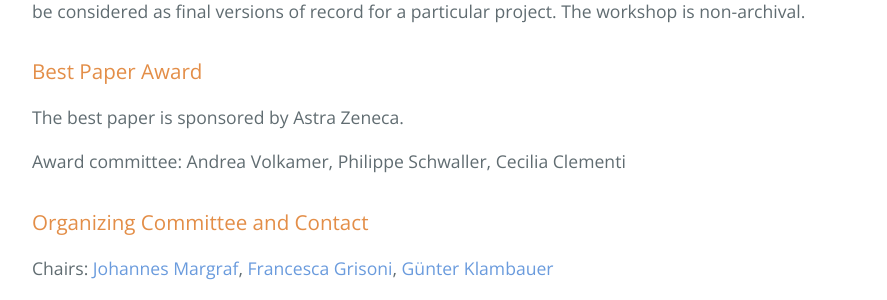
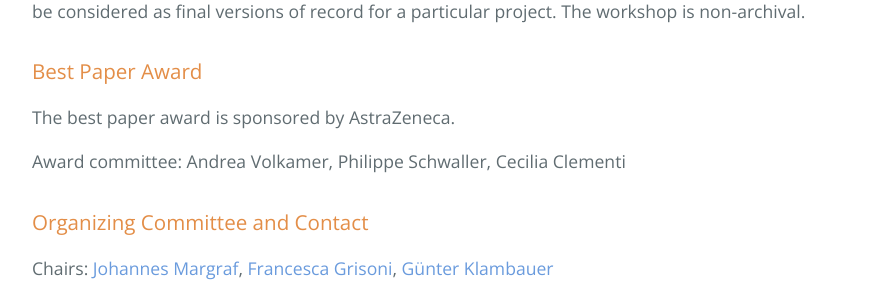
Before and after one commit to moleculediscovery/workshop2024, a Jekyll site: the page built from index.md, in a window 1280 px wide and 900 px high, scrolled down 6747 px. Shown: the part 315-615 px from the top of the window, without its empty margins (192-1079 px from the left). Built offline with Jekyll 4.4.1, drawn with Linux system fonts in a browser that asks for light colours; our own code applies the rules of GitHub Pages for plain Markdown files.

Commit message:
Update index.md

```diff
--- a/index.md
+++ b/index.md
@@ -112,7 +112,7 @@ Please submit your contributions on [OpenReview](https://openreview.net/group?id
 Note that workshop papers often represent the current status of on-going projects. They should not be considered as final versions of record for a particular project. The workshop is non-archival.
 
 ### Best Paper Award
-The best paper is sponsored by Astra Zeneca.
+The best paper award is sponsored by AstraZeneca.
 
 Award committee: Andrea Volkamer, Philippe Schwaller, Cecilia Clementi
 
```
